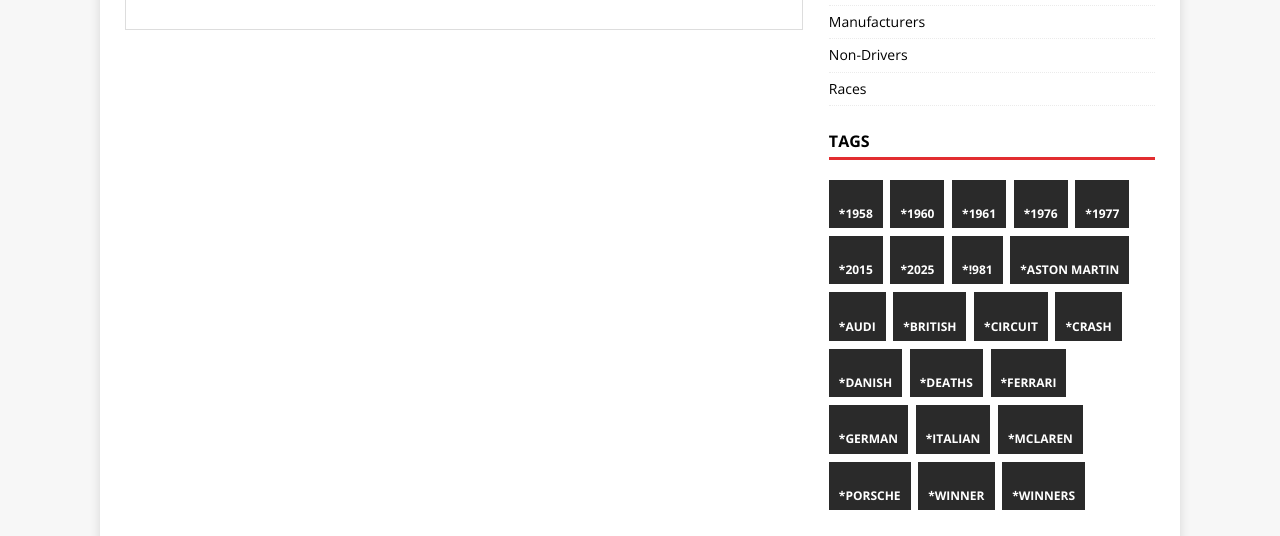
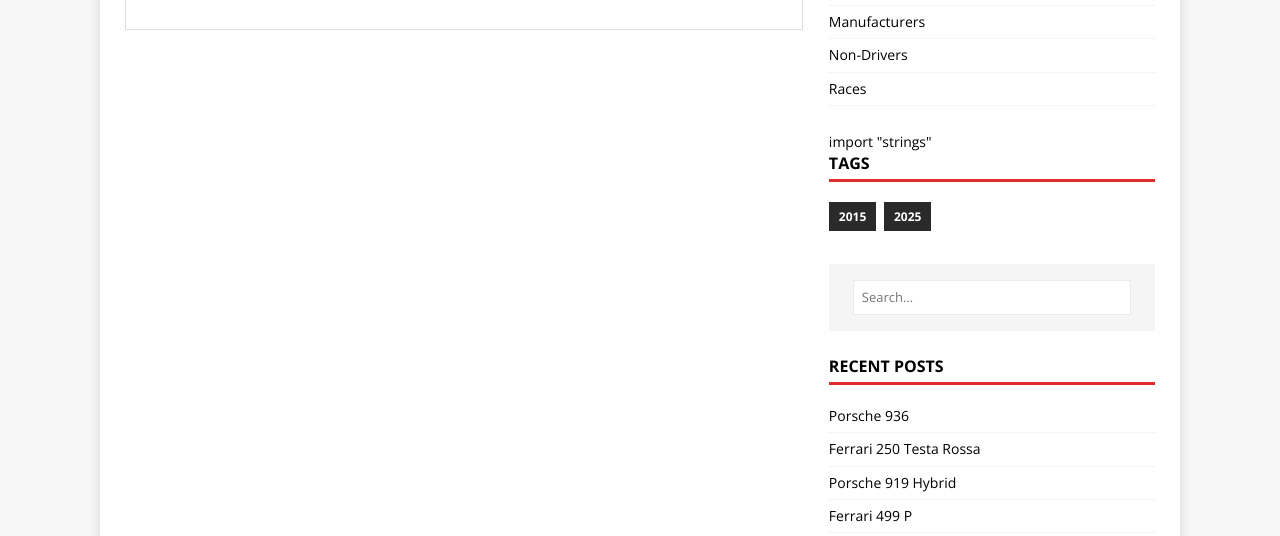
Before and after one commit to toonjamie/LeMans, a plain HTML site: page 404.html in a window 1280 px wide. Shown: the part 357-893 px from the top of the page. Drawn offline with nearby package versions, Linux system fonts and the light colour scheme.

Commit message:
Add files via upload

```diff
--- a/404.html
+++ b/404.html
@@ -141,54 +141,56 @@
 				<a class="widget__link" href="/LeMans/categories/races/">Races</a></li>
 		</ul>
 	</div>
-</div>
+</div>import "strings"
 <div class="widget-taglist widget">
 	<h4 class="widget__title">Tags</h4>
 	<div class="widget__content">
-		<a class="widget-taglist__link widget__link btn" href="/LeMans/tags/1958/" title="1958">
-			*1958</a>
-		<a class="widget-taglist__link widget__link btn" href="/LeMans/tags/1960/" title="1960">
-			*1960</a>
-		<a class="widget-taglist__link widget__link btn" href="/LeMans/tags/1961/" title="1961">
-			*1961</a>
-		<a class="widget-taglist__link widget__link btn" href="/LeMans/tags/1976/" title="1976">
-			*1976</a>
-		<a class="widget-taglist__link widget__link btn" href="/LeMans/tags/1977/" title="1977">
-			*1977</a>
-		<a class="widget-taglist__link widget__link btn" href="/LeMans/tags/2015/" title="2015">
-			*2015</a>
-		<a class="widget-taglist__link widget__link btn" href="/LeMans/tags/2025/" title="2025">
-			*2025</a>
-		<a class="widget-taglist__link widget__link btn" href="/LeMans/tags/981/" title="!981">
-			*!981</a>
-		<a class="widget-taglist__link widget__link btn" href="/LeMans/tags/aston-martin/" title="Aston Martin">
-			*Aston Martin</a>
-		<a class="widget-taglist__link widget__link btn" href="/LeMans/tags/audi/" title="Audi">
-			*Audi</a>
-		<a class="widget-taglist__link widget__link btn" href="/LeMans/tags/british/" title="British">
-			*British</a>
-		<a class="widget-taglist__link widget__link btn" href="/LeMans/tags/circuit/" title="Circuit">
-			*Circuit</a>
-		<a class="widget-taglist__link widget__link btn" href="/LeMans/tags/crash/" title="Crash">
-			*Crash</a>
-		<a class="widget-taglist__link widget__link btn" href="/LeMans/tags/danish/" title="Danish">
-			*Danish</a>
-		<a class="widget-taglist__link widget__link btn" href="/LeMans/tags/deaths/" title="Deaths">
-			*Deaths</a>
-		<a class="widget-taglist__link widget__link btn" href="/LeMans/tags/ferrari/" title="Ferrari">
-			*Ferrari</a>
-		<a class="widget-taglist__link widget__link btn" href="/LeMans/tags/german/" title="German">
-			*German</a>
-		<a class="widget-taglist__link widget__link btn" href="/LeMans/tags/italian/" title="Italian">
-			*Italian</a>
-		<a class="widget-taglist__link widget__link btn" href="/LeMans/tags/mclaren/" title="McLaren">
-			*McLaren</a>
-		<a class="widget-taglist__link widget__link btn" href="/LeMans/tags/porsche/" title="Porsche">
-			*Porsche</a>
-		<a class="widget-taglist__link widget__link btn" href="/LeMans/tags/winner/" title="Winner">
-			*Winner</a>
-		<a class="widget-taglist__link widget__link btn" href="/LeMans/tags/winners/" title="Winners">
-			*Winners</a>
+
+
+
+
+
+
+
+
+
+
+
+
+		<a class="widget-taglist__link widget__link btn" href="/LeMans/tags/2015/" title="2015">2015</a>
+
+
+		<a class="widget-taglist__link widget__link btn" href="/LeMans/tags/2025/" title="2025">2025</a>
+
+
+
+
+
+
+
+
+
+
+
+
+
+
+
+
+
+
+
+
+
+
+
+
+
+
+
+
+
+
 	</div>
 </div><div class="widget-search widget">
 	<form class="widget-search__form" role="search" method="get" action="https://google.com/search">
```
Also changed, not shown: index.html (+47 -45 lines).
